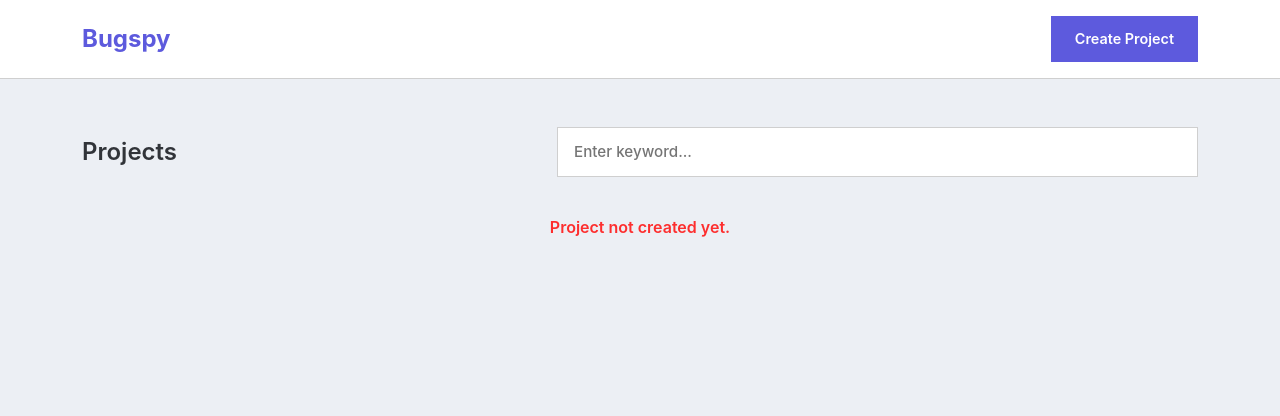
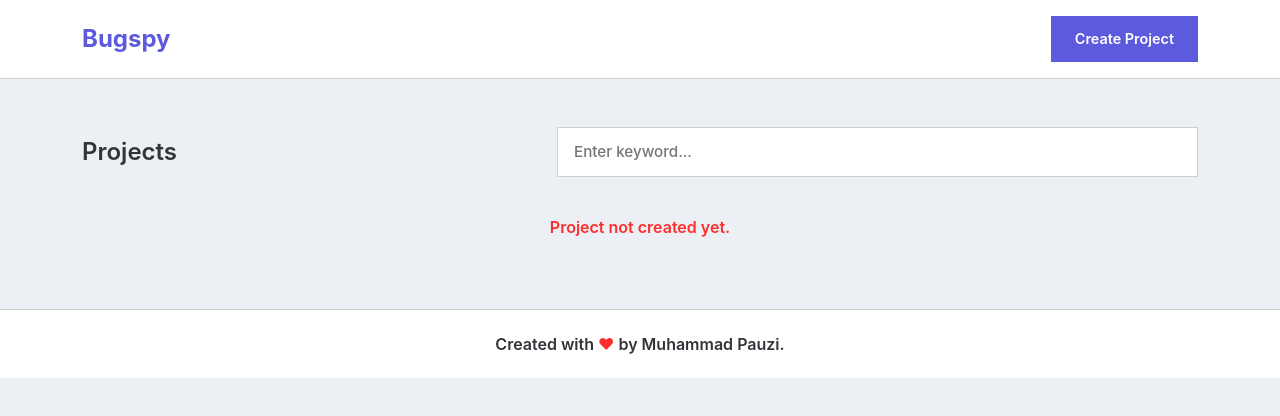
Before and after one commit to muhammadpauzi/bugspy, a Svelte app: page / in a window 1280 px wide. Shown: the top 416 px of the page. Built offline with nearby package versions, Linux system fonts and the light colour scheme.

Commit message:
Add footer of website

```diff
--- a/public/global.css
+++ b/public/global.css
@@ -175,5 +175,5 @@ li{
 
 .text-red{
 	font-weight: var(--font-medium);
-	color: var(--red-color);
+	color: var(--red-color) !important;
 }
--- a/src/App.svelte
+++ b/src/App.svelte
@@ -2,8 +2,10 @@
 	import Navbar from "./components/Navbar.svelte";
 	import Projects from "./components/Projects.svelte";
 	import CreateProject from "./components/CreateProject.svelte";
+	import Footer from "./components/Footer.svelte";
 </script>
 
 <Navbar />
 <Projects />
 <CreateProject />
+<Footer />
--- /dev/null
+++ b/src/components/Footer.svelte
@@ -0,0 +1,17 @@
+<footer class="footer">
+    <div class="container py-4">
+        <p>Created with <span class="text-red">❤</span> by Muhammad Pauzi.</p>
+    </div>
+</footer>
+
+<style>
+    .footer {
+        text-align: center;
+        font-weight: var(--font-medium);
+        background-color: var(--white-color);
+        color: var(--black-color);
+        border-top-width: 1px;
+        border-top-style: solid;
+        border-color: var(--gray-color);
+    }
+</style>
--- a/src/shared/CardProject.svelte
+++ b/src/shared/CardProject.svelte
@@ -72,7 +72,7 @@
     .issue {
         display: block;
         color: var(--gray-color-2);
-        font-weight: var(--font-medium);
+        font-weight: var(--font-regular);
         margin-bottom: 1rem;
     }
 </style>
```
